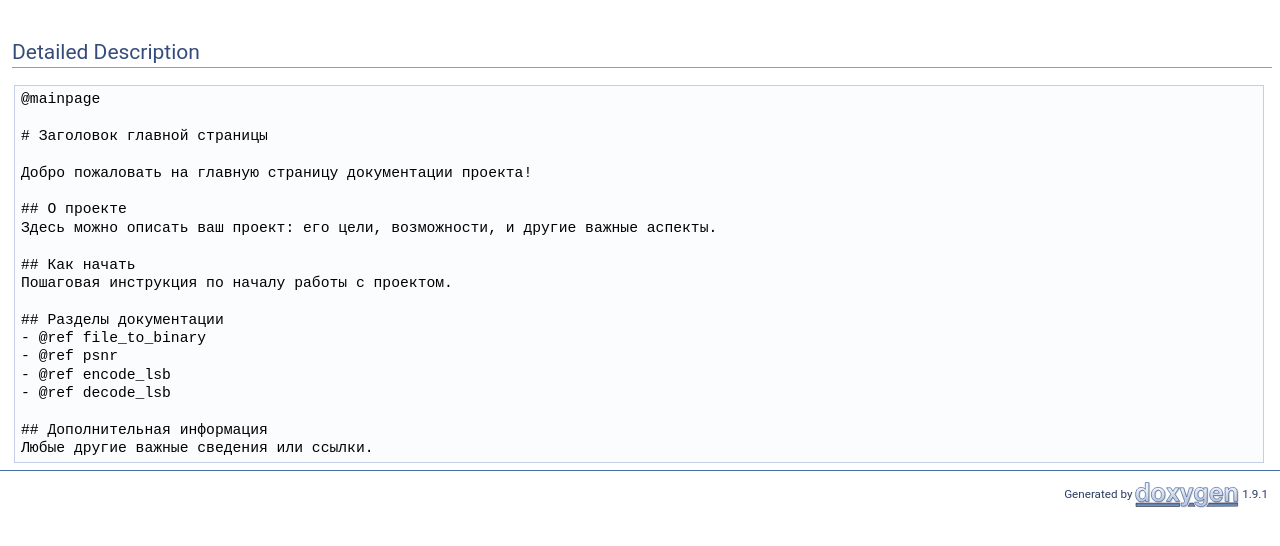
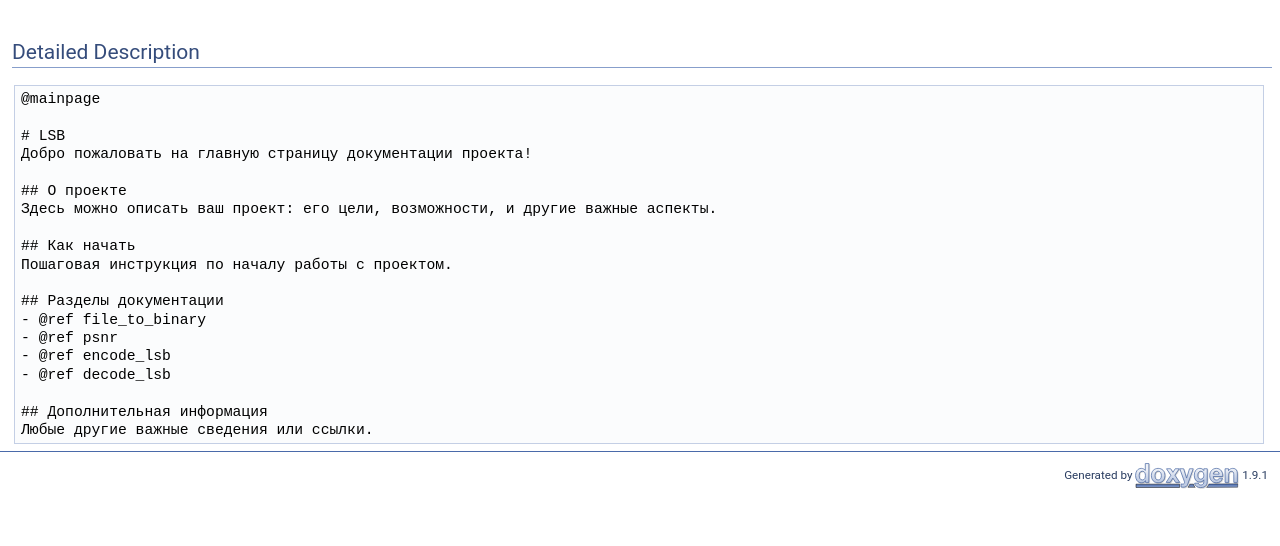
Before and after one commit to lamoress/lab3, a plain HTML site: page d1/df4/namespacelsb.html in a window 1280 px wide. Shown: the part 156-702 px from the top of the page. Drawn offline with Linux system fonts and the light colour scheme.

Commit message:
deploy: 7d37227a6b69c522730606dfc15e297c64b66c98

```diff
--- a/d1/df4/namespacelsb.html
+++ b/d1/df4/namespacelsb.html
@@ -68,8 +68,7 @@ $(function() {
 <a name="details" id="details"></a><h2 class="groupheader">Detailed Description</h2>
 <div class="textblock"><pre class="fragment">@mainpage
 
-# Заголовок главной страницы
-
+# LSB
 Добро пожаловать на главную страницу документации проекта!
 
 ## О проекте
```
